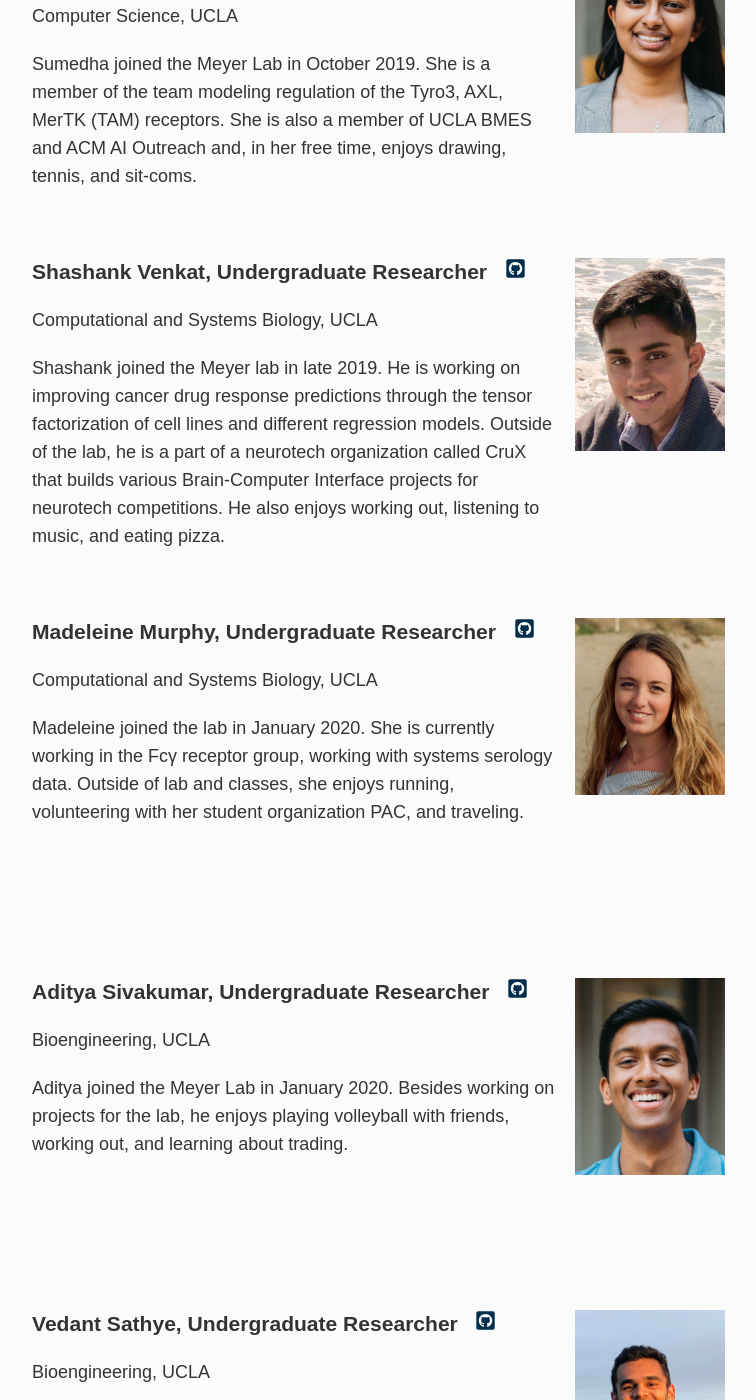
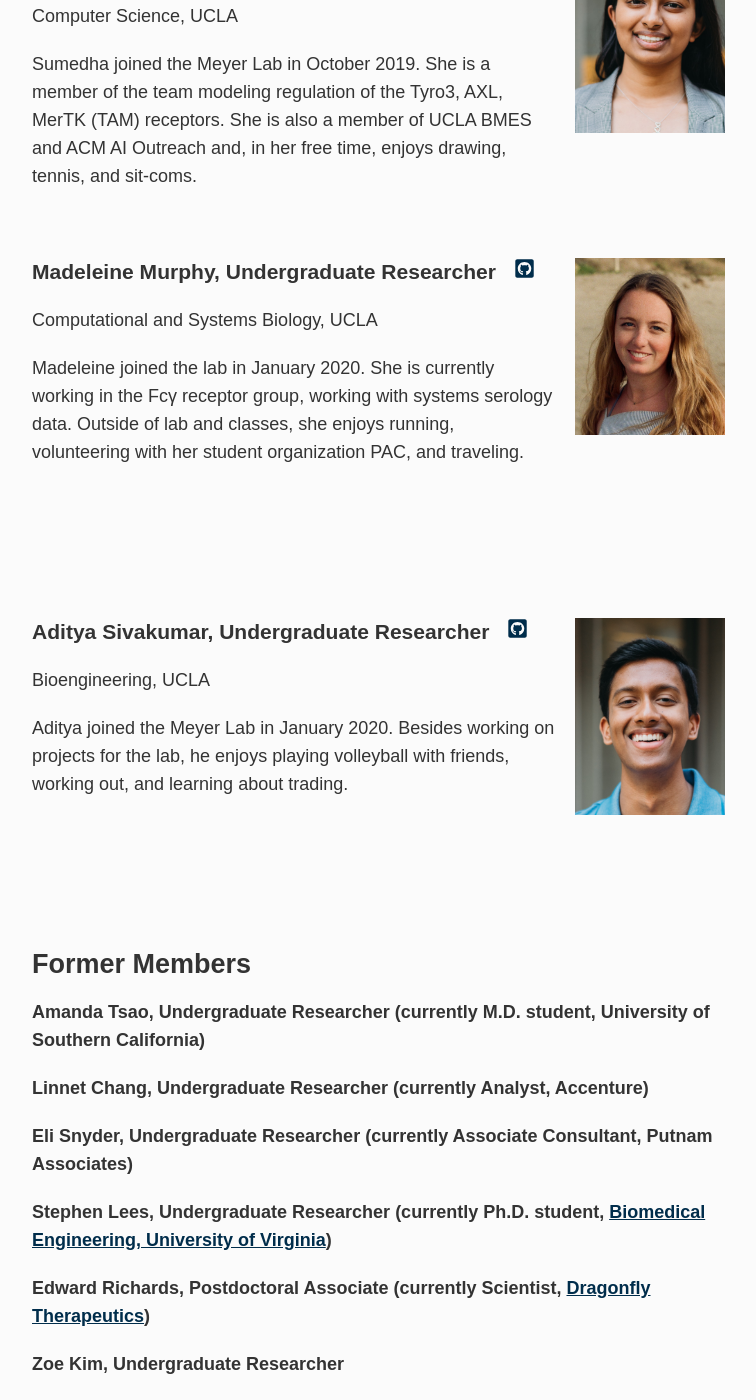
Before and after one commit to meyer-lab/asmlab.org, a Jekyll site: the page built from team/index.md, in a window 1280 px wide and 1400 px high, scrolled down 3841 px. Shown: the whole window, without its empty margins (253-1009 px from the left). Built offline with Jekyll 4.4.1, drawn with Linux system fonts in a browser that asks for light colours; some web fonts are replaced; some of the changed text lies outside the part shown.

Commit message:
Update index.md

```diff
--- a/team/index.md
+++ b/team/index.md
@@ -93,15 +93,6 @@ Sumedha joined the Meyer Lab in October 2019.  She is a member of the team model
 
 <br />
 
-<div class="span_3 right"><img src="/public/photos/shashank.jpg" width="150px" alt="Shashank's picture" /></div>
-
-### Shashank Venkat, Undergraduate Researcher&nbsp;&nbsp;&nbsp;<a href="https://github.com/ShashankVenkat918"><svg class="svg-icon"><use xlink:href="#fa-github"></use></svg></a>
-Computational and Systems Biology, UCLA
-
-Shashank joined the Meyer lab in late 2019. He is working on improving cancer drug response predictions through the tensor factorization of cell lines and different regression models. Outside of the lab, he is a part of a neurotech organization called CruX that builds various Brain-Computer Interface projects for neurotech competitions. He also enjoys working out, listening to music, and eating pizza.
-
-<br />
-
 <div class="span_3 right"><img src="/public/photos/mmurphy.jpg" width="150px" alt="Madeleine's picture" /></div>
 
 ### Madeleine Murphy, Undergraduate Researcher&nbsp;&nbsp;&nbsp;<a href="https://github.com/murphymadeleine21"><svg class="svg-icon"><use xlink:href="#fa-github"></use></svg></a>
@@ -120,18 +111,6 @@ Madeleine joined the lab in January 2020. She is currently working in the Fcγ r
 Bioengineering, UCLA
 
 Aditya joined the Meyer Lab in January 2020. Besides working on projects for the lab, he enjoys playing volleyball with friends, working out, and learning about trading.
-
-<br />
-<br />
-<br />
-<br />
-
-<div class="span_3 right"><img src="/public/photos/vedants.jpg" width="150px" alt="Vedant's picture" /></div>
-
-### Vedant Sathye, Undergraduate Researcher&nbsp;&nbsp;&nbsp;<a href="https://github.com/vsathye"><svg class="svg-icon"><use xlink:href="#fa-github"></use></svg></a>
-Bioengineering, UCLA
-
-Vedant joined the lab in Spring 2020 and works as part of the tensor factorization team. Outside of the lab, Vedant enjoys hiking, working out, and learning to play the guitar.
 
 <br />
 <br />
```
